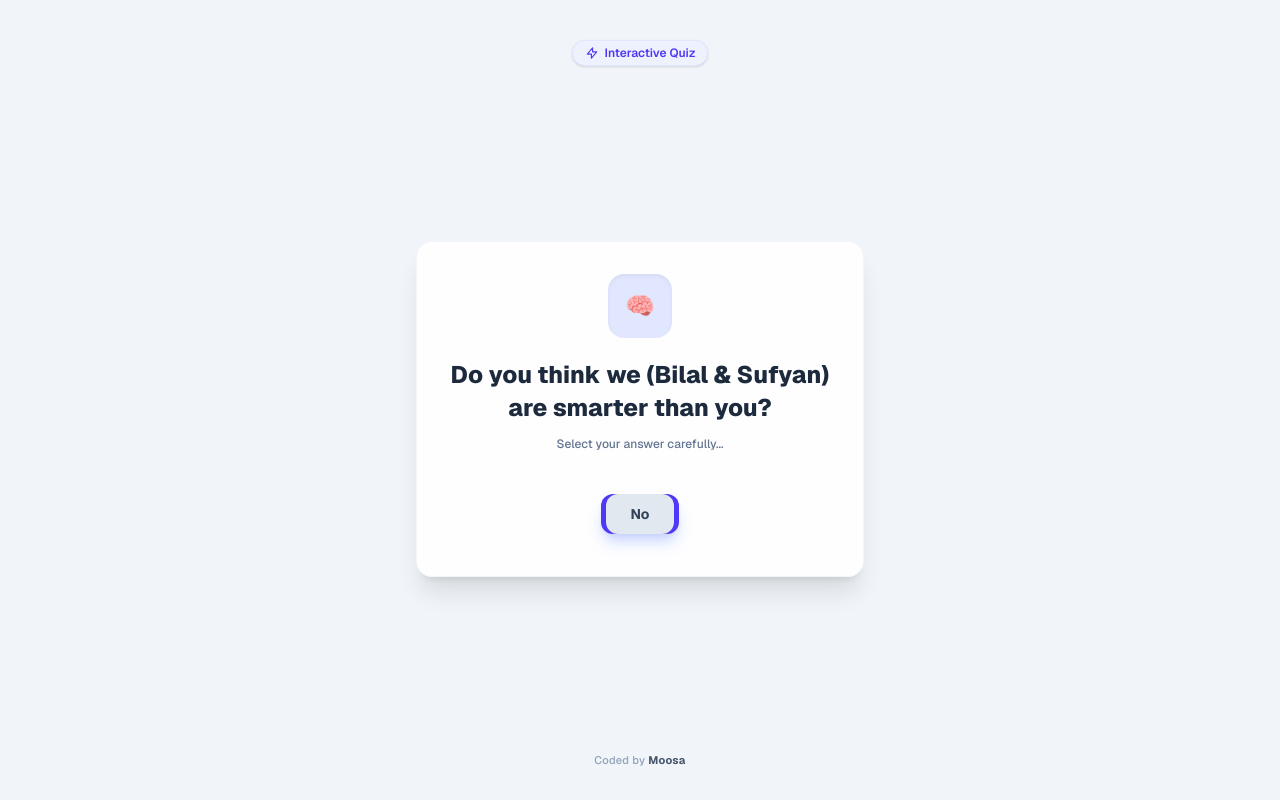
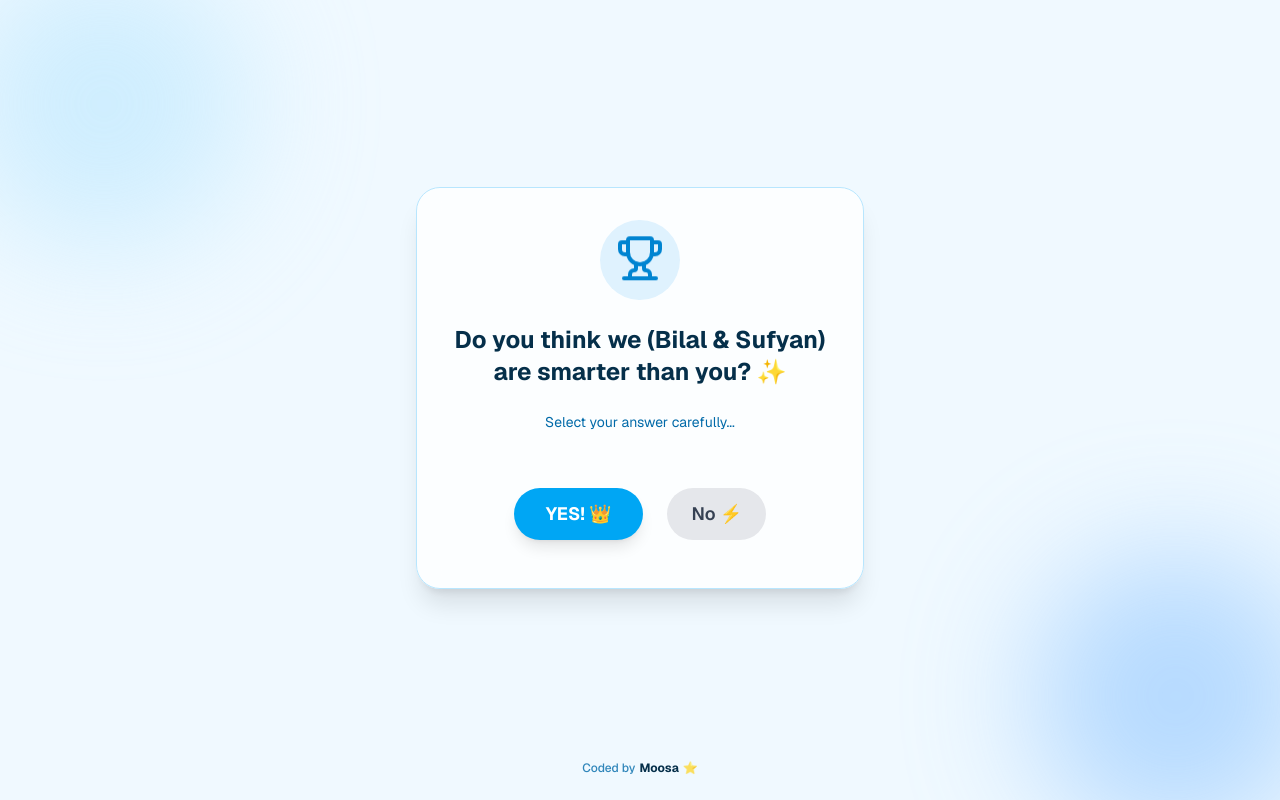
Before and after one commit to abuzubairai-bot/playful-question, a Next.js app: page / in a window 1280 px wide. Built offline with nearby package versions, Linux system fonts and the light colour scheme.

Commit message:
Update text, options and add star to credit footer

```diff
--- a/app/page.tsx
+++ b/app/page.tsx
@@ -1,145 +1,247 @@
-'use client';
+"use client";
 
-import { useState } from 'react';
+import { useState, useEffect } from "react";
+import { motion } from "framer-motion";
+import { Trophy, Sparkles, Award, CheckCircle2, Laptop } from "lucide-react";
 
-export default function Home() {
-  const [page, setPage] = useState(1);
-  const [selectedChoice, setSelectedChoice] = useState('');
-  const [noBtnPosition, setNoBtnPosition] = useState({ x: 0, y: 0 });
+export default function SmartnessPrank() {
+  const [step, setStep] = useState<"question" | "rating" | "celebrate" | "confirmed">("question");
+  const [noPosition, setNoPosition] = useState({ x: 0, y: 0 });
+  const [selectedRating, setSelectedRating] = useState("");
+  const [selectedAction, setSelectedAction] = useState("");
+  const [isMobile, setIsMobile] = useState(false);
 
-  const moveNoBtn = () => {
-    const x = Math.random() * 240 - 120;
-    const y = Math.random() * 240 - 120;
-    setNoBtnPosition({ x, y });
+  // Detect mobile screens (< 768px width)
+  useEffect(() => {
+    const checkMobile = () => {
+      setIsMobile(window.innerWidth < 768);
+    };
+    checkMobile();
+    window.addEventListener("resize", checkMobile);
+    return () => window.removeEventListener("resize", checkMobile);
+  }, []);
+
+  // Ultra-fast sliding motion (180px - 240px dodge range)
+  const moveNoButton = () => {
+    const minDistance = 180;
+    const maxDistance = 240;
+    const angle = Math.random() * 2 * Math.PI;
+    const distance = minDistance + Math.random() * (maxDistance - minDistance);
+
+    setNoPosition({
+      x: Math.cos(angle) * distance,
+      y: Math.sin(angle) * distance,
+    });
   };
 
-  const handleSelectOption = (choice: string) => {
-    setSelectedChoice(choice);
-    setPage(4);
-  };
+  const ratingOptions = ["100/10 🌟", "1000/10 🚀", "Legendary 🏆", "Mastermind 💡⚡"];
+  const actionOptions = [
+    "Buy toys for us 🎁",
+    "Give us 20 riyals 💵",
+    "Make special dinner for us 🍲",
+    "Give us a present 🛍️",
+  ];
 
+  // Mobile Block Screen
+  if (isMobile) {
+    return (
+      <main className="min-h-screen bg-sky-50 flex flex-col items-center justify-between p-6 font-sans text-center relative overflow-hidden">
+        {/* Decorative background glow circles */}
+        <div className="absolute -top-10 -left-10 w-72 h-72 bg-sky-200 rounded-full blur-3xl opacity-60" />
+        <div className="absolute -bottom-10 -right-10 w-72 h-72 bg-blue-300 rounded-full blur-3xl opacity-60" />
+
+        <div className="flex-1 flex items-center justify-center w-full">
+          <motion.div
+            initial={{ scale: 0.9, opacity: 0 }}
+            animate={{ scale: 1, opacity: 1 }}
+            className="w-full max-w-sm bg-white/80 backdrop-blur-md border border-sky-200 rounded-3xl p-8 shadow-xl space-y-5 z-10 relative"
+          >
+            <div className="flex justify-center">
+              <div className="p-4 bg-sky-100 rounded-full text-sky-600 animate-pulse">
+                <Laptop className="w-12 h-12" />
+              </div>
+            </div>
+
+            <div className="space-y-2">
+              <h1 className="text-xl font-bold text-sky-950">Laptop Required ✨</h1>
+              <p className="text-sm text-sky-700 leading-relaxed">
+                Please open this link on a laptop or desktop computer for the full experience!
+              </p>
+            </div>
+
+            <div className="pt-2">
+              <span className="inline-block px-4 py-2 bg-sky-100 text-sky-800 text-xs font-semibold rounded-full border border-sky-200">
+                Desktop Mode Needed 🚀
+              </span>
+            </div>
+          </motion.div>
+        </div>
+
+        {/* Footer Credit */}
+        <footer className="z-10 pb-2">
+          <p className="text-xs font-medium text-sky-700/80 flex items-center justify-center gap-1">
+            Coded by <span className="font-bold text-sky-950">Moosa</span> ⭐
+          </p>
+        </footer>
+      </main>
+    );
+  }
+
+  // Desktop Main Application
   return (
-    <main className="min-h-screen bg-slate-100 flex flex-col items-center justify-between p-4 relative overflow-x-hidden font-sans">
-      {/* Header Branding */}
-      <div className="pt-6 text-center z-10">
-        <span className="inline-flex items-center gap-1.5 px-3 py-1 rounded-full text-xs font-semibold bg-indigo-50 text-indigo-600 border border-indigo-100 shadow-sm">
-          <svg className="w-3.5 h-3.5" fill="none" stroke="currentColor" viewBox="0 0 24 24">
-            <path strokeLinecap="round" strokeLinejoin="round" strokeWidth="2" d="M13 10V3L4 14h7v7l9-11h-7z" />
-          </svg>
-          Interactive Quiz
-        </span>
+    <main className="min-h-screen bg-sky-50 flex flex-col items-center justify-between p-4 font-sans relative overflow-hidden">
+      {/* Decorative background glow circles */}
+      <div className="absolute -top-10 -left-10 w-72 h-72 bg-sky-200 rounded-full blur-3xl opacity-60" />
+      <div className="absolute -bottom-10 -right-10 w-72 h-72 bg-blue-300 rounded-full blur-3xl opacity-60" />
+
+      <div className="flex-1 flex items-center justify-center w-full">
+        <motion.div
+          initial={{ scale: 0.9, opacity: 0 }}
+          animate={{ scale: 1, opacity: 1 }}
+          className="w-full max-w-md bg-white/80 backdrop-blur-md border border-sky-200 rounded-3xl p-8 shadow-xl text-center z-10 relative min-h-[380px] flex flex-col justify-center"
+        >
+          {/* Step 1: Main Question */}
+          {step === "question" && (
+            <div className="space-y-6">
+              <div className="flex justify-center">
+                <div className="p-4 bg-sky-100 rounded-full text-sky-600">
+                  <Trophy className="w-12 h-12 animate-bounce" />
+                </div>
+              </div>
+
+              <h1 className="text-2xl font-bold text-sky-950">
+                Do you think we (Bilal &amp; Sufyan) are smarter than you? ✨
+              </h1>
+              <p className="text-sm text-sky-700">Select your answer carefully...</p>
+
+              <div className="flex items-center justify-center gap-6 relative min-h-[100px] pt-4">
+                <button
+                  onClick={() => setStep("rating")}
+                  className="px-8 py-3 bg-sky-500 text-white rounded-full font-bold shadow-lg hover:bg-sky-600 hover:scale-105 transition-all text-lg z-20"
+                >
+                  YES! 👑
+                </button>
+
+                <motion.button
+                  animate={{ x: noPosition.x, y: noPosition.y }}
+                  onMouseEnter={moveNoButton}
+                  onMouseMove={moveNoButton}
+                  transition={{
+                    type: "spring",
+                    stiffness: 800,
+                    damping: 15,
+                    mass: 0.2,
+                  }}
+                  className="px-6 py-3 bg-gray-200 text-gray-700 rounded-full font-semibold text-lg relative z-30 select-none cursor-pointer"
+                >
+                  No ⚡
+                </motion.button>
+              </div>
+            </div>
+          )}
+
+          {/* Step 2: Rating */}
+          {step === "rating" && (
+            <div className="space-y-6">
+              <div className="flex justify-center">
+                <div className="p-4 bg-sky-100 rounded-full text-sky-600">
+                  <Sparkles className="w-10 h-10" />
+                </div>
+              </div>
+
+              <h2 className="text-xl font-bold text-sky-950">
+                Glad we agreed! How would you rate our intelligence? 🚀
+              </h2>
+
+              <div className="grid grid-cols-2 gap-3">
+                {ratingOptions.map((item) => (
+                  <button
+                    key={item}
+                    onClick={() => setSelectedRating(item)}
+                    className={`p-3 rounded-xl border text-sm font-semibold transition ${
+                      selectedRating === item
+                        ? "bg-sky-500 text-white border-sky-500"
+                        : "border-sky-200 text-sky-900 hover:bg-sky-50"
+                    }`}
+                  >
+                    {item}
+                  </button>
+                ))}
+              </div>
+
+              <button
+                disabled={!selectedRating}
+                onClick={() => setStep("celebrate")}
+                className="w-full py-3 bg-sky-500 text-white rounded-xl font-bold disabled:opacity-50 hover:bg-sky-600 transition"
+              >
+                Next Step ✨
+              </button>
+            </div>
+          )}
+
+          {/* Step 3: Celebration Selection */}
+          {step === "celebrate" && (
+            <div className="space-y-6">
+              <div className="flex justify-center">
+                <div className="p-4 bg-sky-100 rounded-full text-sky-600">
+                  <Award className="w-10 h-10" />
+                </div>
+              </div>
+
+              <h2 className="text-xl font-bold text-sky-950">How will you celebrate this truth? 🏆</h2>
+
+              <div className="grid grid-cols-1 gap-3">
+                {actionOptions.map((item) => (
+                  <button
+                    key={item}
+                    onClick={() => setSelectedAction(item)}
+                    className={`p-3 rounded-xl border text-sm font-semibold transition ${
+                      selectedAction === item
+                        ? "bg-sky-500 text-white border-sky-500"
+                        : "border-sky-200 text-sky-900 hover:bg-sky-50"
+                    }`}
+                  >
+                    {item}
+                  </button>
+                ))}
+              </div>
+
+              <button
+                disabled={!selectedAction}
+                onClick={() => setStep("confirmed")}
+                className="w-full py-3 bg-sky-500 text-white rounded-xl font-bold disabled:opacity-50 hover:bg-sky-600 transition"
+              >
+                Lock It In! 🎉
+              </button>
+            </div>
+          )}
+
+          {/* Step 4: Final Certificate Confirmation */}
+          {step === "confirmed" && (
+            <div className="space-y-6">
+              <div className="flex justify-center">
+                <CheckCircle2 className="w-16 h-16 text-emerald-500 animate-pulse" />
+              </div>
+
+              <h2 className="text-2xl font-bold text-sky-950">Certificate Confirmed! 📸</h2>
+
+              <div className="bg-sky-50 p-4 rounded-xl text-left text-sm text-sky-900 space-y-2 border border-sky-200">
+                <p>👑 <strong>Fact:</strong> Bilal &amp; Sufyan are officially smarter!</p>
+                <p>🌟 <strong>Rating:</strong> {selectedRating}</p>
+                <p>💵 <strong>Pledge:</strong> {selectedAction}</p>
+                <p>📌 <strong>Status:</strong> Unbreakable Contract!</p>
+              </div>
+
+              <p className="text-xs text-sky-600">Thank you for your honesty! 📸✨</p>
+            </div>
+          )}
+        </motion.div>
       </div>
 
-      {/* PAGE 1 */}
-      {page === 1 && (
-        <div className="w-full max-w-md bg-white/90 backdrop-blur-md rounded-2xl p-6 sm:p-8 shadow-xl border border-slate-100 text-center my-auto">
-          <div className="w-16 h-16 bg-indigo-100 text-indigo-600 rounded-2xl flex items-center justify-center mx-auto mb-5 text-2xl shadow-inner">
-            🧠
-          </div>
-          <h1 className="text-xl sm:text-2xl font-extrabold text-slate-800 leading-snug mb-3">
-            Do you think we (Bilal &amp; Sufyan) are smarter than you?
-          </h1>
-          <p className="text-xs text-slate-500 mb-8 font-medium">Select your answer carefully...</p>
-
-          <div className="flex items-center justify-center gap-4 relative min-h-[60px]">
-            <button
-              onClick={() => setPage(2)}
-              className="px-6 py-2.5 bg-indigo-600 hover:bg-indigo-700 text-white font-bold text-sm rounded-xl shadow-lg shadow-indigo-200 transition-all transform active:scale-95"
-            >
-              YES!
-            </button>
-            <button
-              onMouseEnter={moveNoBtn}
-              onTouchStart={(e) => {
-                e.preventDefault();
-                moveNoBtn();
-              }}
-              style={{ transform: `translate(${noBtnPosition.x}px, ${noBtnPosition.y}px)` }}
-              className="px-6 py-2.5 bg-slate-200 text-slate-700 font-bold text-sm rounded-xl transition-all duration-150 absolute"
-            >
-              No
-            </button>
-          </div>
-        </div>
-      )}
-
-      {/* PAGE 2 */}
-      {page === 2 && (
-        <div className="w-full max-w-md bg-white/90 backdrop-blur-md rounded-2xl p-6 sm:p-8 shadow-xl border border-slate-100 text-center my-auto">
-          <div className="w-16 h-16 bg-amber-100 text-amber-600 rounded-2xl flex items-center justify-center mx-auto mb-5 text-2xl shadow-inner">
-            💡
-          </div>
-          <h2 className="text-xl sm:text-2xl font-extrabold text-slate-800 leading-snug mb-3">
-            Do you admit we are smarter than you?
-          </h2>
-          <p className="text-xs text-slate-500 mb-8 font-medium">Be honest now!</p>
-
-          <button
-            onClick={() => setPage(3)}
-            className="w-full py-3 bg-amber-500 hover:bg-amber-600 text-white font-bold text-sm rounded-xl shadow-lg shadow-amber-200 transition-all transform active:scale-95"
-          >
-            Yes, I admit it!
-          </button>
-        </div>
-      )}
-
-      {/* PAGE 3 */}
-      {page === 3 && (
-        <div className="w-full max-w-md bg-white/90 backdrop-blur-md rounded-2xl p-6 sm:p-8 shadow-xl border border-slate-100 text-center my-auto">
-          <div className="w-16 h-16 bg-emerald-100 text-emerald-600 rounded-2xl flex items-center justify-center mx-auto mb-4 text-2xl shadow-inner">
-            🎁
-          </div>
-          <h2 className="text-xl font-extrabold text-slate-800 leading-snug mb-1">
-            What are you going to do for us?
-          </h2>
-          <p className="text-xs text-slate-500 mb-6 font-medium">Choose your deal to confirm:</p>
-
-          <div className="space-y-2.5">
-            {[
-              '🤖 Buy us a toy',
-              '💵 Give us 20 Riyals',
-              '🍲 Make a special dinner for us',
-              '🍬 Buy us a lot of candies',
-            ].map((option) => (
-              <button
-                key={option}
-                onClick={() => handleSelectOption(option)}
-                className="w-full py-3 px-4 bg-slate-50 hover:bg-emerald-50 hover:border-emerald-300 border border-slate-200 text-slate-700 font-semibold text-sm rounded-xl transition-all text-left flex items-center justify-between group"
-              >
-                <span>{option}</span>
-                <span className="text-xs text-emerald-600 opacity-0 group-hover:opacity-100 font-bold">Select &rarr;</span>
-              </button>
-            ))}
-          </div>
-        </div>
-      )}
-
-      {/* PAGE 4 */}
-      {page === 4 && (
-        <div className="w-full max-w-md bg-white/95 backdrop-blur-md rounded-2xl p-6 sm:p-8 shadow-2xl border border-indigo-100 text-center my-auto">
-          <div className="w-16 h-16 bg-indigo-100 text-indigo-600 rounded-full flex items-center justify-center mx-auto mb-4 text-3xl shadow-md">
-            🎉
-          </div>
-          <span className="inline-block px-3 py-1 bg-indigo-50 text-indigo-600 text-xs font-extrabold rounded-full mb-3 uppercase tracking-wider">
-            Official Agreement
-          </span>
-          <h2 className="text-2xl font-black text-slate-800 mb-4">It's Official!</h2>
-
-          <div className="bg-slate-50 border border-slate-200 rounded-xl p-4 mb-6 text-slate-700 text-sm leading-relaxed font-medium">
-            You have officially admitted that <strong className="text-indigo-600">Bilal &amp; Sufyan</strong> are smarter than you, and you promised to:
-            <div className="mt-3 py-2 px-3 bg-indigo-600 text-white font-bold text-sm rounded-lg shadow-sm">
-              {selectedChoice}
-            </div>
-          </div>
-
-          <p className="text-xs text-slate-400">Take a screenshot and send it to us!</p>
-        </div>
-      )}
-
-      {/* Footer */}
-      <footer className="pb-4 text-center z-10">
-        <p className="text-[11px] font-medium text-slate-400 tracking-wide">
-          Coded by <span className="font-bold text-slate-600">Moosa</span>
+      {/* Footer Credit */}
+      <footer className="z-10 pb-2">
+        <p className="text-xs font-medium text-sky-700/80 flex items-center justify-center gap-1">
+          Coded by <span className="font-bold text-sky-950">Moosa</span> ⭐
         </p>
       </footer>
     </main>
```
